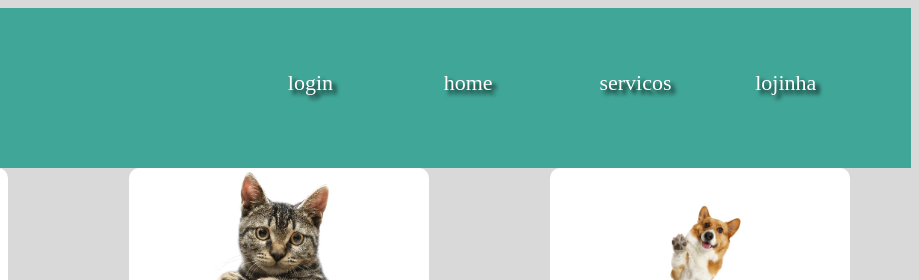
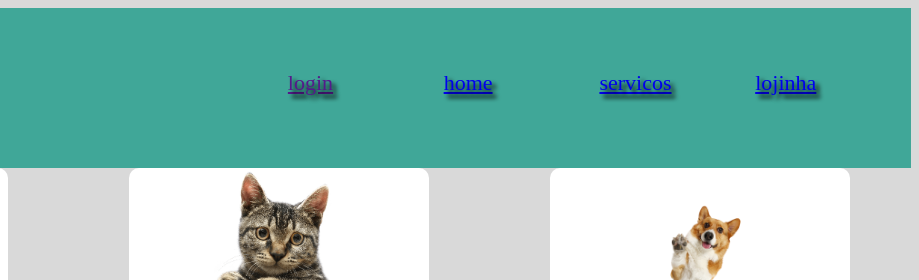
Before and after one commit to R15N-eng/Entregavel-3-primeiro-ano-cfg-3-reservas-1-ativa-BECOMP-IMEJunior-2025-Matos-Lima-Machado-Nonato, a plain HTML site: page pag3.html in a window 1280 px wide. Shown: the top 280 px of the page, 361-1280 px from the left. Drawn offline with Linux system fonts and the light colour scheme; a web font is replaced by a local one.

Commit message:
Update pag3.html

```diff
--- a/pag3.html
+++ b/pag3.html
@@ -18,10 +18,10 @@
         <div class="box-1">
             <img src="69c21026a4d55d449b8c980ec85c10800ac97d02.png" id="logo">
             <p>Petshop<br>Patinhas Felizes</p>
-            <p class="options">login</p>
-            <p class="options">home</p>
-            <p class="options">servicos</p>
-            <p class="options">lojinha</p>
+            <a href=""><p class="options">login</p></a>
+            <a href="pag1.html"><p class="options">home</p></a>
+            <a href="pag2.html"><p class="options">servicos</p></a>
+            <a href="pag3.html"><p class="options">lojinha</p></a>
         </div>
     </header>
     <div>
```
